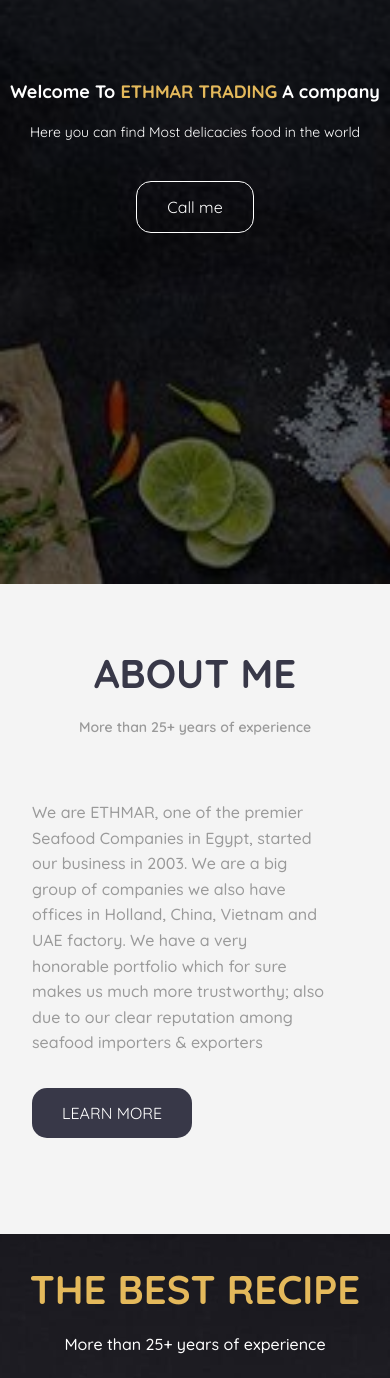
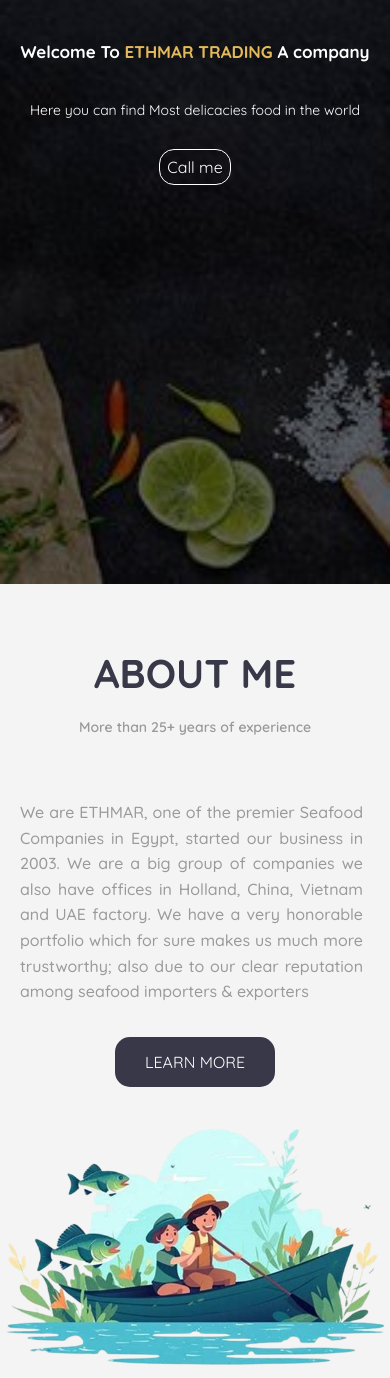
Before and after one commit to Mohamedahmedelmahdy/ethmar_seafood, a plain HTML site: page index.html in a window 390 px wide. Shown: the part 260-1638 px from the top of the page. Drawn offline with Linux system fonts and the light colour scheme.

Commit message:
Add files via upload

```diff
--- a/index.html
+++ b/index.html
@@ -237,6 +237,17 @@
                     <img src="./img/squid3-removebg-preview.png" alt="gallery4">
                     <img src="./img/Tuna-saku-original-vietnam-removebg-preview.png" alt="gallery5">
                     <img src="./img/Untitled-1-removebg-preview.png" alt="gallery6">
+                    <img src="./img/Bite-sizepeeledshrimp-1000gm.jpeg" alt="gallery7">
+                    <img src="./img/BlackTigerShrimpsShellon_Jumbo-1000gm.jpeg" alt="gallery8">
+                    <img src="./img/calamari-rings.jpg" alt="gallery9">
+                    <img src="./img/MinipeeledShrimp-1000gm_942c047c-0772-4790-a981-85eea4101a88.jpeg" alt="gallery10">
+                    <img src="./img/PeeledShrimp_Jumbo_-1000gm.jpeg" alt="gallery11">
+                    <img src="./img/PeeledShrimp_Super-Jumbo_-1000gm.jpeg" alt="gallery12">
+                    <img src="./img/PeeledShrimpTailon_X-Large.jpeg" alt="gallery13">
+                    <img src="./img/rn-image_picker_lib_temp_d5789a07-d2c3-4dea-9b85-596faf0f5f34.jpeg" alt="gallery14">
+                    <img src="./img/Salmon-100-1_761b3265-1434-40a7-8a62-734c17ca8b16.jpeg" alt="gallery15">
+
+
                 </div>
             </div>
         </section>
--- a/style.css
+++ b/style.css
@@ -345,6 +345,7 @@
   height: 200px;
   border-radius: 15px;
   opacity: 0.8;
+  background-color: #ffff;
 }
 
 #gallery .img-gallery img:hover {
@@ -492,16 +493,27 @@
       flex-direction: column;
     }
 
+
+
     #navbar img {
       margin-bottom: 20px;
     }
 
     header .content h1 {
-      font-size: 18px;
-    }
+      font-size: 19px;
+      margin-top: 22px;
+        }
+
+    header .content a{
+      margin-bottom: 110px;
+      padding: 7px;
+        }
+
 
     header .content p {
-      font-size: 14px;
+      font-size: 17px;
+            margin-top: 39px;
+            margin-bottom: 30px;
     }
 
     #about .about-content {
@@ -509,11 +521,22 @@
     }
 
     #about .about-content a {
-      margin: 2rem 0;
+      display: table;
+      margin: 2rem auto ;
+      align-items: center;
+
+    }
+    #about .about-content p{
+      text-align: justify;
+      margin-left: 25px;
+
     }
 
     #about img {
-      display: none;
+      display: block;
+    width: 400px;
+    justify-content: space-between;
+    margin: auto;
     }
 
     #offers {
@@ -545,3 +568,21 @@
     }
   }
 }
+@media (max-width: 400px) {
+  header .content h1 {
+    font-size: 17px;
+    margin-top: 22px;
+      }
+
+  header .content a{
+    margin-bottom: 110px;
+    padding: 7px;
+      }
+
+
+  header .content p {
+    font-size: 14px;
+          margin-top: 39px;
+          margin-bottom: 30px;
+  }
+}
```
